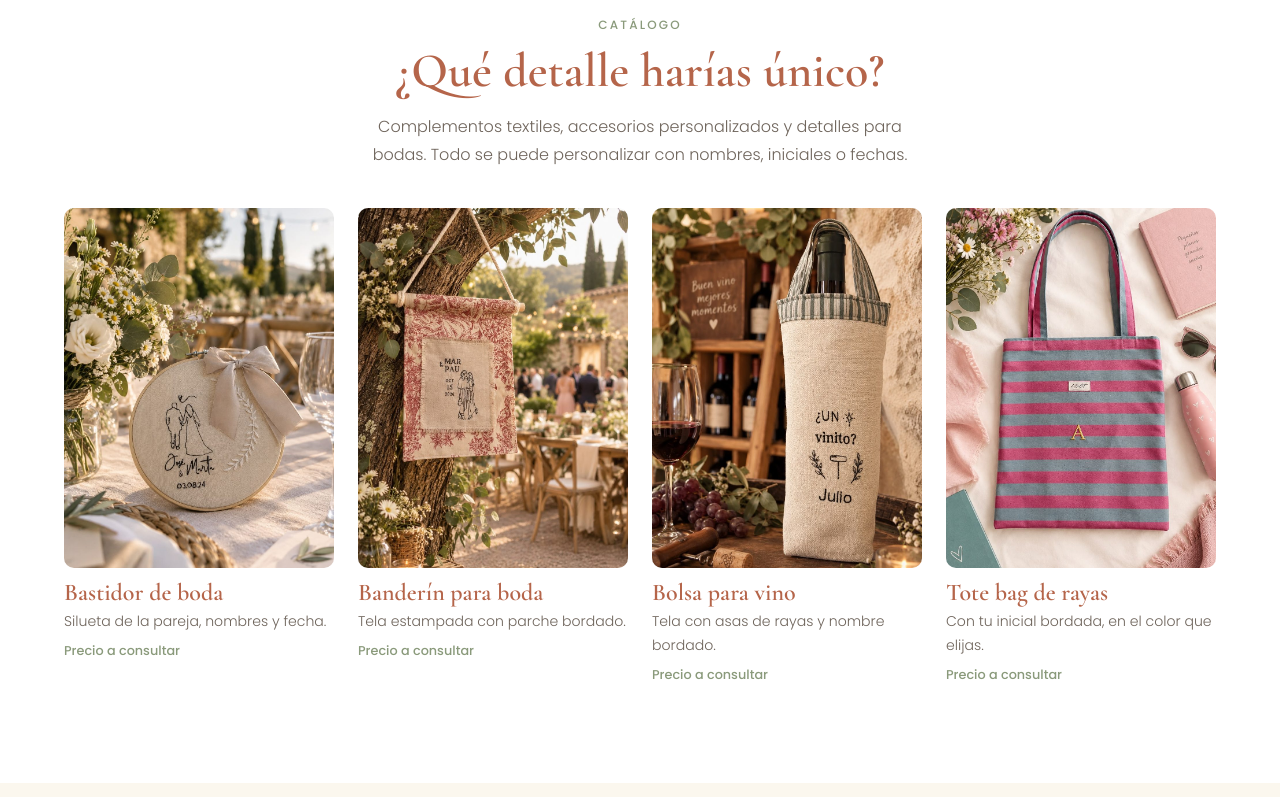
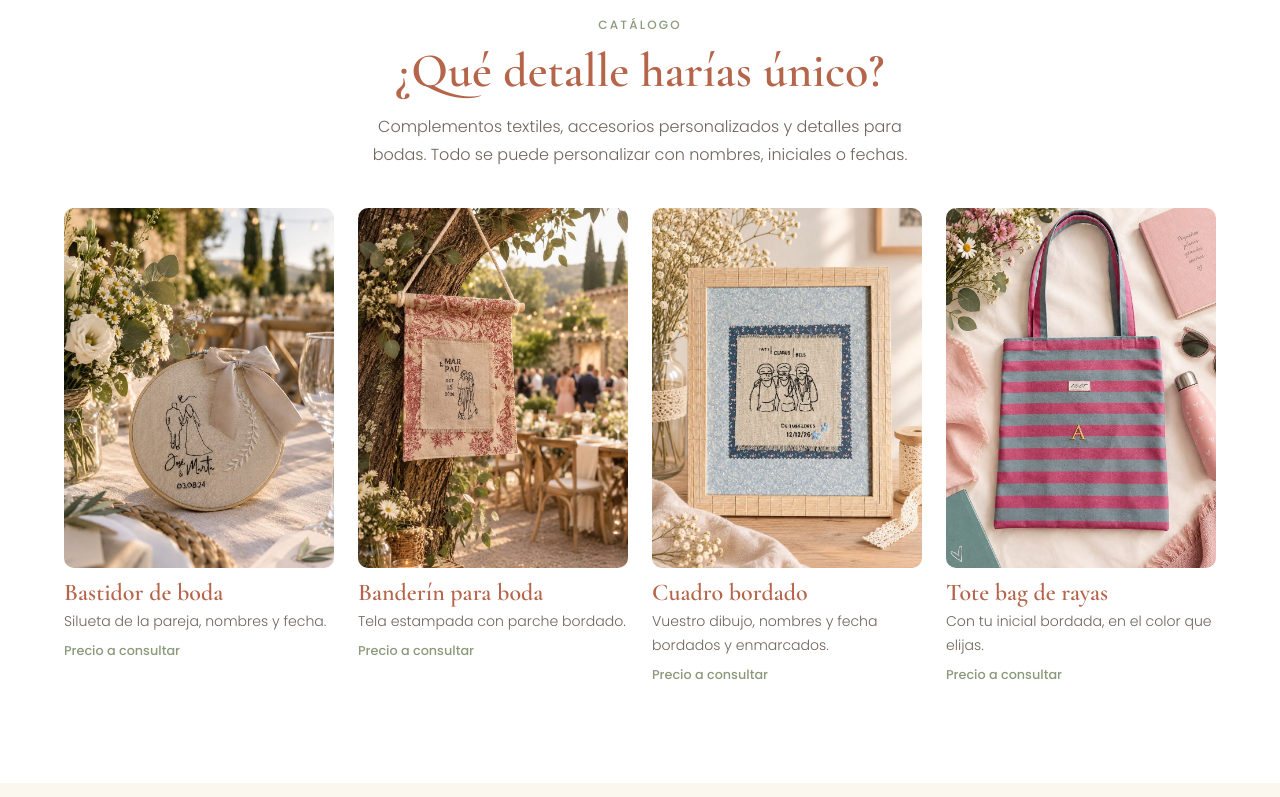
Before and after one commit to pabletebascu/delulet-web, a plain HTML site: page index.html in a window 1280 px wide. Shown: the part 2795-3592 px from the top of the page. Drawn offline with nearby package versions, Linux system fonts and the light colour scheme.

Commit message:
Quitar la bolsa de vino y poner el cuadro bordado en su lugar
La bolsa de vino va a ser un regalo y no debe aparecer en la web.

Co-Authored-By: Claude Opus 5.5 <noreply@anthropic.com>
Claude-Session: https://claude.ai/code/session_01JUfapky7Ug8UKPoyNPEMkF

```diff
--- a/index.html
+++ b/index.html
@@ -57,7 +57,7 @@
     <!-- ===== QUIÉNES SOMOS ===== -->
     <section id="quienes-somos" class="seccion quienes">
       <div class="quienes__foto">
-        <img src="img/bolsa-vino.jpg" alt="Bolsa de tela para botella de vino, cosida y bordada a mano" />
+        <img src="img/cuadro-bordado.jpg" alt="Cuadro enmarcado con un bordado a mano de tres amigas, sus nombres y una fecha, sobre telas de flores azules" />
       </div>
       <div class="quienes__texto">
         <p class="etiqueta">Quiénes somos</p>
@@ -106,9 +106,9 @@
           <span class="producto__precio">Precio a consultar</span>
         </article>
         <article class="producto">
-          <img src="img/bolsa-vino.jpg" alt="Bolsa de tela para botella de vino con el nombre Julio bordado" />
-          <h3>Bolsa para vino</h3>
-          <p>Tela con asas de rayas y nombre bordado.</p>
+          <img src="img/cuadro-bordado.jpg" alt="Cuadro enmarcado con un bordado a mano personalizado" />
+          <h3>Cuadro bordado</h3>
+          <p>Vuestro dibujo, nombres y fecha bordados y enmarcados.</p>
           <span class="producto__precio">Precio a consultar</span>
         </article>
         <article class="producto">
```
Also changed, not shown: img/bolsa-vino.jpg (deleted), img/cuadro-bordado.jpg (added).
